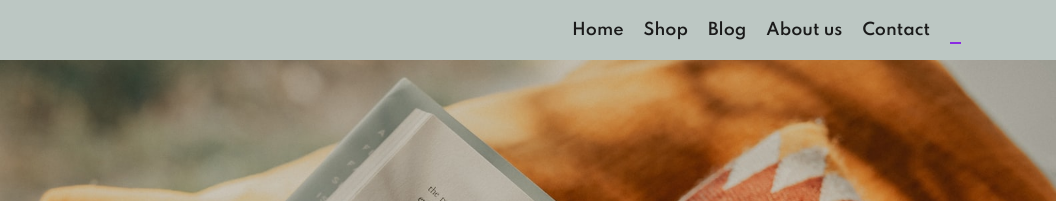
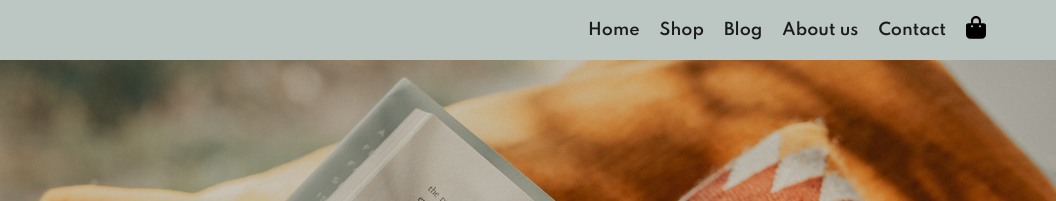
Before and after one commit to ismailadebayo/ecommerce-js, a plain HTML site: page cart.html in a window 1280 px wide. Shown: the top 201 px of the page, 224-1280 px from the left. Drawn offline with Linux system fonts and the light colour scheme.

Commit message:
Update cart.html

```diff
--- a/cart.html
+++ b/cart.html
@@ -1,4 +1,4 @@
-<!DOCTYPE html>
+ <!DOCTYPE html>
 <html lang="en">
 
     <head>
@@ -23,7 +23,7 @@
                     <li> <a href="blog.html">Blog</a></li>
                     <li> <a  href="about.html">About us</a></li>
                     <li> <a href="contact.html">Contact</a></li>
-                    <li id="bag"> <a  href="cart.html" class="active"><i class="far fa-shopping-bag"></i></a></li>
+                    <li > <a  href="./cart.html" id="bag"><svg xmlns="http://www.w3.org/2000/svg" viewBox="0 0 448 512"><!--!Font Awesome Free 6.6.0 by @fontawesome - https://fontawesome.com License - https://fontawesome.com/license/free Copyright 2024 Fonticons, Inc.--><path d="M160 112c0-35.3 28.7-64 64-64s64 28.7 64 64l0 48-128 0 0-48zm-48 48l-64 0c-26.5 0-48 21.5-48 48L0 416c0 53 43 96 96 96l256 0c53 0 96-43 96-96l0-208c0-26.5-21.5-48-48-48l-64 0 0-48C336 50.1 285.9 0 224 0S112 50.1 112 112l0 48zm24 48a24 24 0 1 1 0 48 24 24 0 1 1 0-48zm152 24a24 24 0 1 1 48 0 24 24 0 1 1 -48 0z"/></svg></a></li>
                      <a href="" id="close"> <i class="far fa-times "></i> </a>
 
                 </ul>
```
